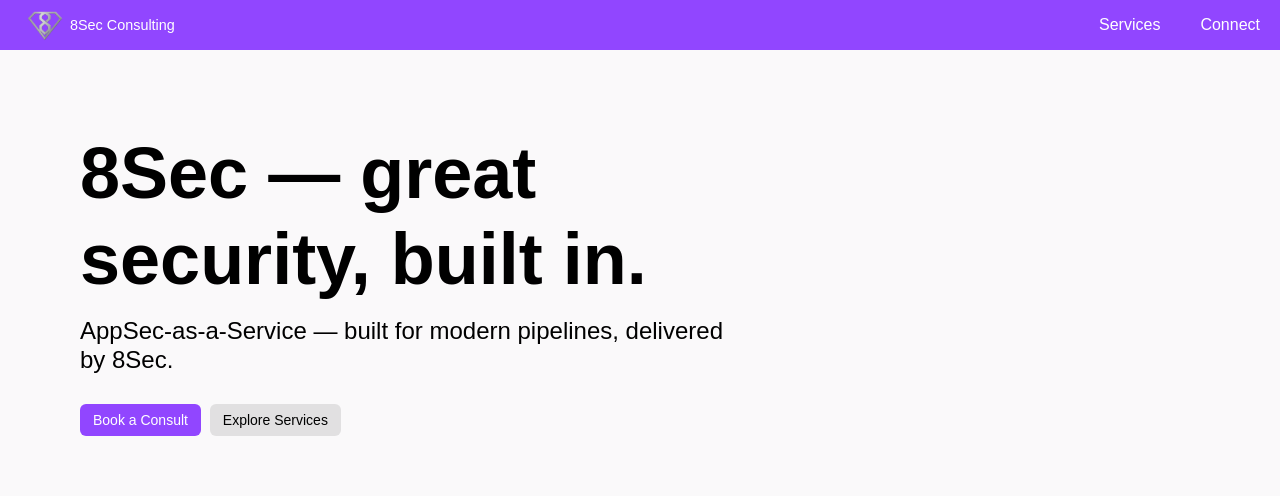
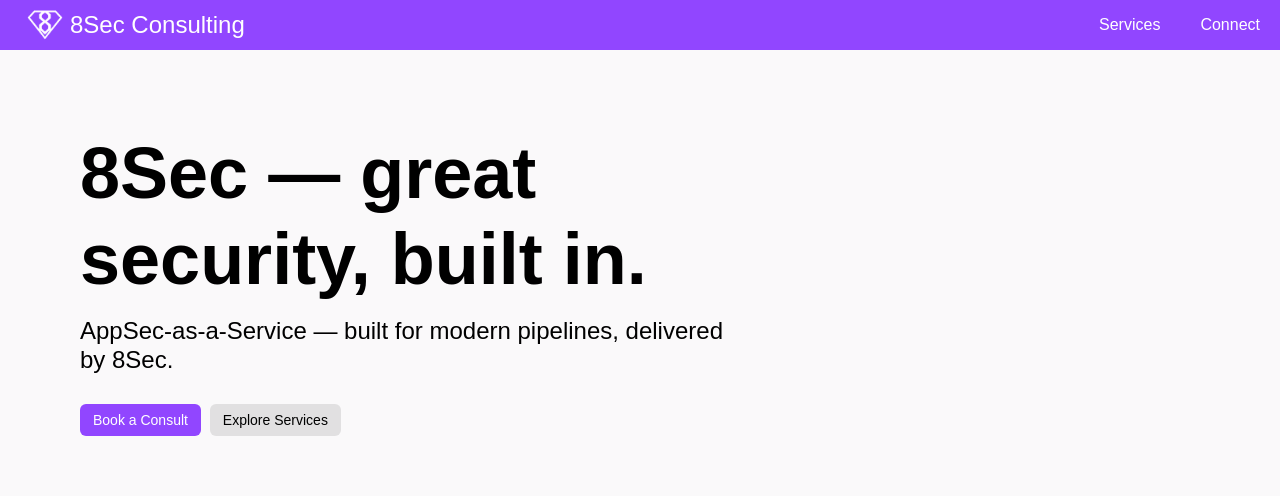
Before and after one commit to qaztiel/qaztiel.github.io, a Jekyll site: the page built from index.md, in a window 1280 px wide. Shown: the top 496 px of the page. Built offline with Jekyll 4.4.1, drawn with Linux system fonts in a browser that asks for light colours; some web fonts are replaced; some of the changed text lies outside the part shown; grey boxes are pictures that could not be loaded.

Commit message:
updated nav text - and updated logo to be white

```diff
--- a/_includes/footer.html
+++ b/_includes/footer.html
@@ -56,11 +56,11 @@
       <div>
         <h5>Services</h5>
         <ul>
-          <li><a href="{{ '#services' | relative_url }}">AppSec as a Service</a></li>
+          <li><a href="{{ '#services' | relative_url }}">AppSec-as-a-Service</a></li>
           <!-- <li><a href="{{ '#services' | relative_url }}">ASPM</a></li> -->
           <!-- <li><a href="{{ '#services' | relative_url }}">Registries</a></li> -->
           <!-- <li><a href="{{ '#services' | relative_url }}">Policy</a></li> -->
-          <li><a href="{{ '#services' | relative_url }}">Training</a></li>
+          <!-- <li><a href="{{ '#services' | relative_url }}">Training</a></li> -->
         </ul>
       </div>
       <!-- <div>
--- a/_includes/nav.html
+++ b/_includes/nav.html
@@ -2,7 +2,7 @@
   <div class="container2">
     <div class="nav__logo">
       <a href="{{ '/' | relative_url }}" style="display:inline-block;text-decoration:none;color:#fff;font-weight:900;font-size:20px;letter-spacing:.5px">
-        <img src="/assets/images/logo.png" style="height:50px; width:auto; vertical-align:middle;"></img>
+        <img src="/assets/images/logo-white.png" style="height:50px; width:auto; vertical-align:middle;"></img>
 
       </a>
     </div>
--- a/assets/css/main.css
+++ b/assets/css/main.css
@@ -1,24 +1,6 @@
 ---
 
 ---
-@font-face {
-  font-family: 'roobert';
-  src: url("/marketing-assets/fonts/roobert/roobert_lightitalic.otf") format("opentype");
-  font-weight: 300;
-  font-style: italic;
-  font-stretch: normal; }
-@font-face {
-  font-family: 'roobert';
-  src: url("/marketing-assets/fonts/roobert/roobert_regularitalic.otf") format("opentype");
-  font-weight: 400;
-  font-style: italic;
-  font-stretch: normal; }
-@font-face {
-  font-family: 'roobert';
-  src: url("/marketing-assets/fonts/roobert/roobert_mediumitalic.otf") format("opentype");
-  font-weight: 500;
-  font-style: italic;
-  font-stretch: normal; }
 html, body, input, textarea {
   font-family: 'roobert', sans-serif; }
 
@@ -282,7 +264,7 @@
   right: 0;
   color: #fff;
   z-index: 10;
-  font-size: .9rem;
+  font-size: 1.5rem;
   line-height: 0;
   height: 50px;
   -webkit-backface-visibility: hidden;
```
Also changed, not shown: TODO.MD (+1 -2 lines), assets/images/android-chrome-192x192.png, assets/images/android-chrome-512x512.png, assets/images/apple-touch-icon.png, assets/images/favicon-16x16.png, assets/images/favicon-32x32.png, assets/images/favicon.ico, assets/images/logo-white.png (added), assets/images/old_favicon/android-chrome-192x192.png (added), assets/images/old_favicon/android-chrome-512x512.png (added), assets/images/old_favicon/apple-touch-icon.png (added), assets/images/old_favicon/favicon-16x16.png (added), assets/images/old_favicon/favicon-32x32.png (added), assets/images/old_favicon/favicon.ico (added).
